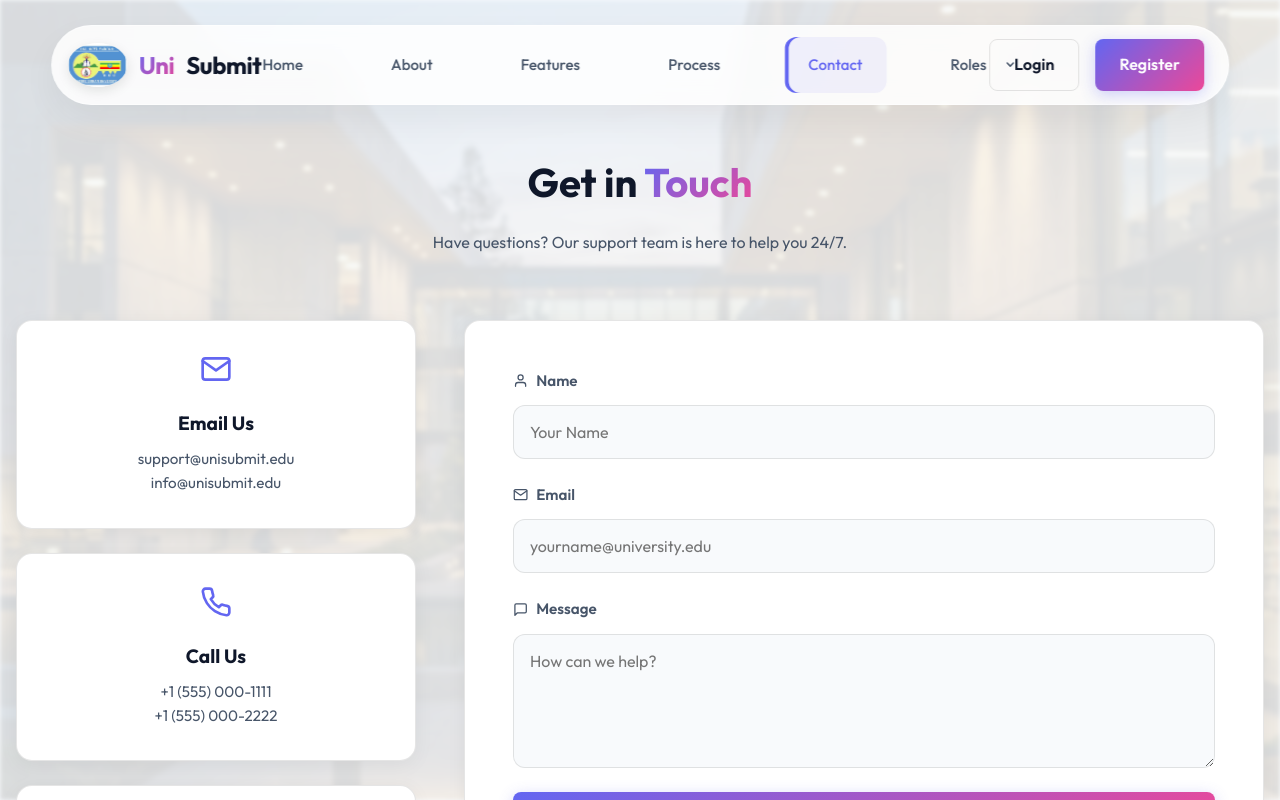
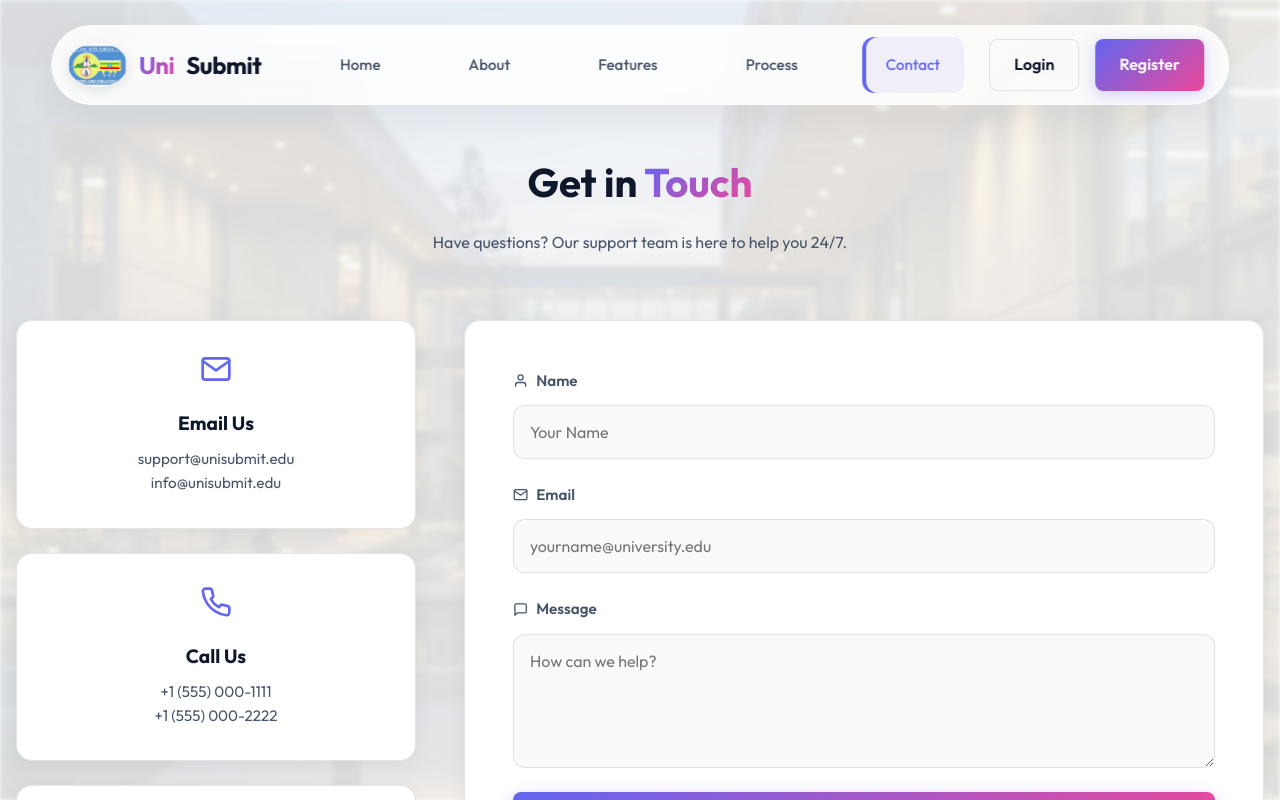
Before and after one commit to Abdurehman95/university-project-submission-system, a React (Vite) app in the folder frontend/: page /contact in a window 1280 px wide. Shown: the top 800 px of the page. Built offline with nearby package versions, Linux system fonts and the light colour scheme.

Commit message:
updating the home page by improving layouts

```diff
--- a/frontend/src/components/layout/Navbar.jsx
+++ b/frontend/src/components/layout/Navbar.jsx
@@ -1,13 +1,13 @@
 import React, { useState, useEffect } from 'react';
 import { Link, useLocation } from 'react-router-dom';
 import { motion, AnimatePresence } from 'framer-motion';
-import { HiMenuAlt3, HiX, HiChevronDown } from 'react-icons/hi';
+import { HiMenuAlt3, HiX } from 'react-icons/hi';
 import './Navbar.css';
 
 const Navbar = () => {
   const [isOpen, setIsOpen] = useState(false);
   const [scrolled, setScrolled] = useState(false);
-  const [dropdownOpen, setDropdownOpen] = useState(false);
+
   const location = useLocation();
 
   useEffect(() => {
@@ -26,11 +26,7 @@ const Navbar = () => {
     { name: 'Contact', path: '/contact' },
   ];
 
-  const roleLinks = [
-    { name: 'Students', path: '/students' },
-    { name: 'Instructors', path: '/instructors' },
-    { name: 'Admins', path: '/admins' },
-  ];
+
 
   return (
     <nav className={`navbar ${scrolled ? 'scrolled' : ''}`}>
@@ -48,41 +44,13 @@ const Navbar = () => {
                 to={link.path}
                 className={`nav-item ${location.pathname === link.path ? 'active' : ''}`}
               >
+
                 {link.name}
               </Link>
             </li>
           ))}
 
-          <li
-            className="nav-dropdown-wrapper"
-            onMouseEnter={() => setDropdownOpen(true)}
-            onMouseLeave={() => setDropdownOpen(false)}
-          >
-            <div className={`nav-item dropdown-trigger ${roleLinks.some(l => l.path === location.pathname) ? 'active' : ''}`}>
-              Roles <HiChevronDown className={`chevron ${dropdownOpen ? 'rotate' : ''}`} />
-            </div>
-            <AnimatePresence>
-              {dropdownOpen && (
-                <motion.ul
-                  initial={{ opacity: 0, y: 10 }}
-                  animate={{ opacity: 1, y: 0 }}
-                  exit={{ opacity: 0, y: 10 }}
-                  className="nav-dropdown-menu glass-panel"
-                >
-                  {roleLinks.map((link) => (
-                    <li key={link.path}>
-                      <Link
-                        to={link.path}
-                        className={`dropdown-item ${location.pathname === link.path ? 'active' : ''}`}
-                      >
-                        {link.name}
-                      </Link>
-                    </li>
-                  ))}
-                </motion.ul>
-              )}
-            </AnimatePresence>
-          </li>
+
         </ul>
 
         <div className="nav-actions">
@@ -116,17 +84,7 @@ const Navbar = () => {
                   </Link>
                 ))}
 
-                <div className="mobile-divider">Roles</div>
-                {roleLinks.map((link) => (
-                  <Link
-                    key={link.path}
-                    to={link.path}
-                    onClick={() => setIsOpen(false)}
-                    className={`mobile-item role-mobile-item ${location.pathname === link.path ? 'active' : ''}`}
-                  >
-                    {link.name}
-                  </Link>
-                ))}
+
               </div>
 
               <div className="mobile-actions">
```
